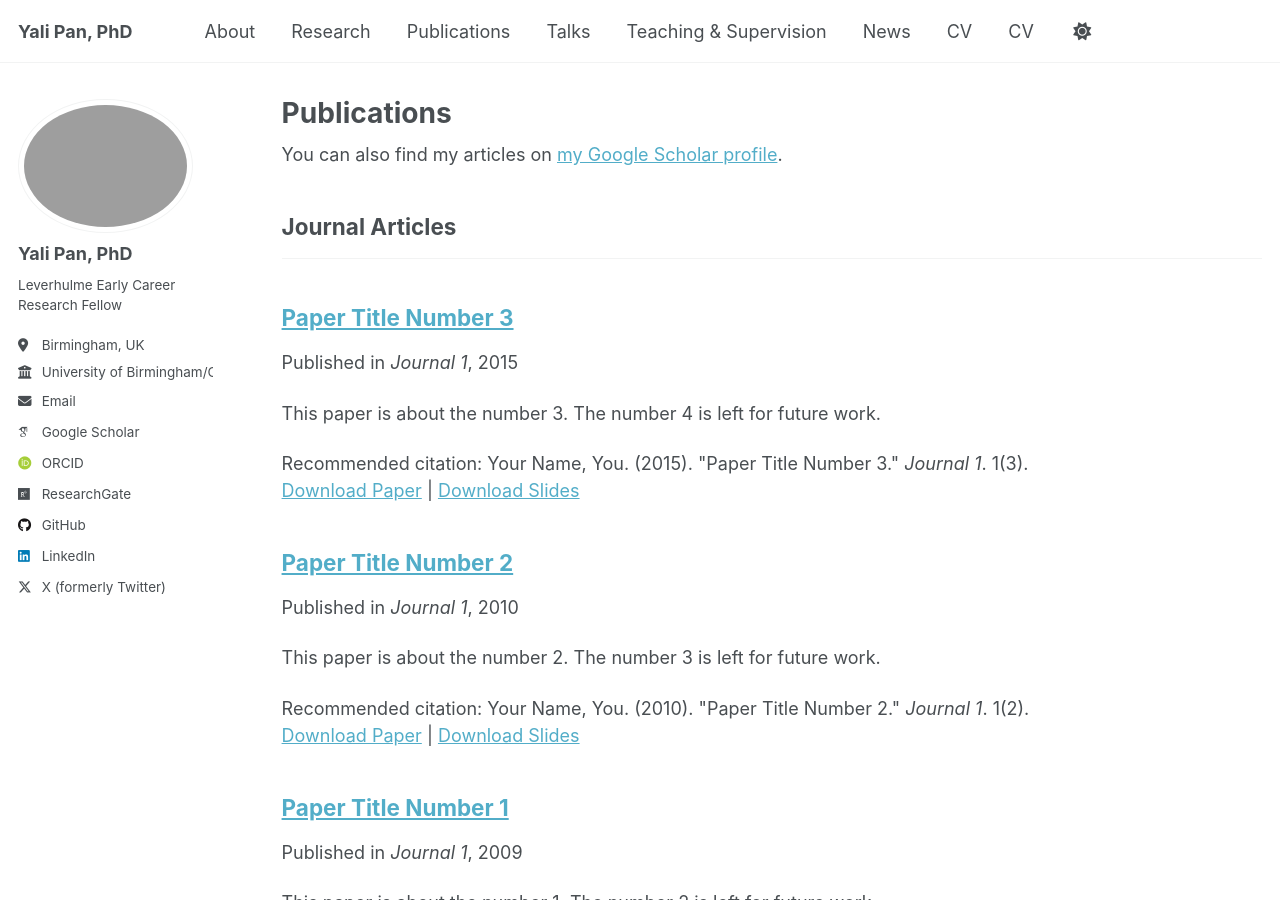
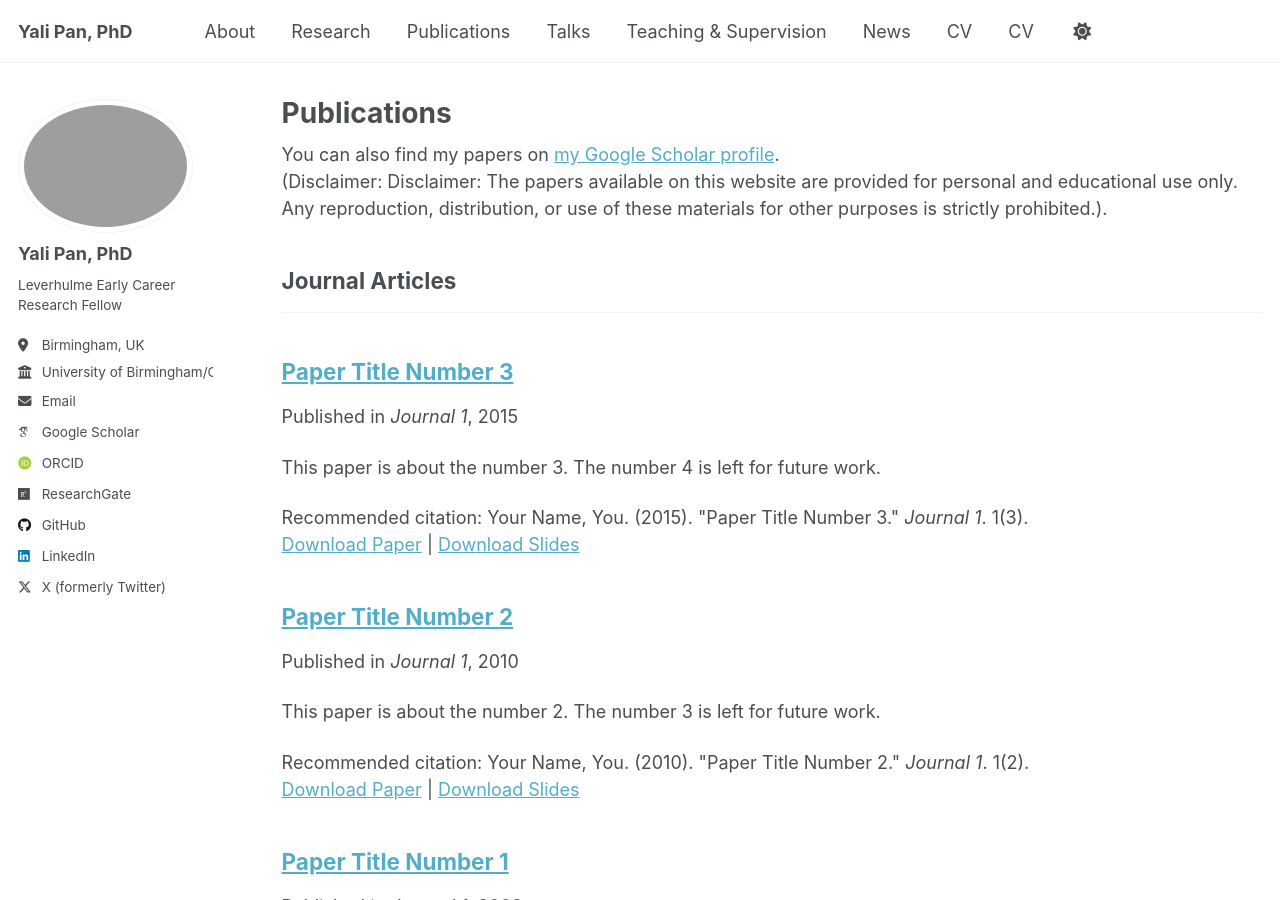
Before and after one commit to yalipan666/yalipan666.github.io, a Jekyll site: the page built from _pages/publications.html, in a window 1280 px wide and 900 px high. Built offline with Jekyll 4.4.1, drawn with Linux system fonts in a browser that asks for light colours; some web fonts are replaced; a script that is not in the unit is left out.

Commit message:
Update publications.html

```diff
--- a/_pages/publications.html
+++ b/_pages/publications.html
@@ -6,7 +6,8 @@ author_profile: true
 ---
 
 {% if site.author.googlescholar %}
-  <div class="wordwrap">You can also find my articles on <a href="{{https://scholar.google.com/citations?user=UAtOWA4AAAAJ&hl=en}}">my Google Scholar profile</a>.</div>
+  <div class="wordwrap">You can also find my papers on <a href="{{https://scholar.google.com/citations?user=UAtOWA4AAAAJ&hl=en}}">my Google Scholar profile</a>.</div>
+  <div class="wordwrap">(Disclaimer: Disclaimer: The papers available on this website are provided for personal and educational use only. Any reproduction, distribution, or use of these materials for other purposes is strictly prohibited.).</div>
 {% endif %}
 
 {% include base_path %}
```
